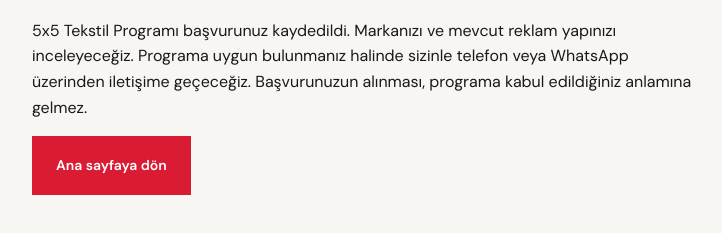
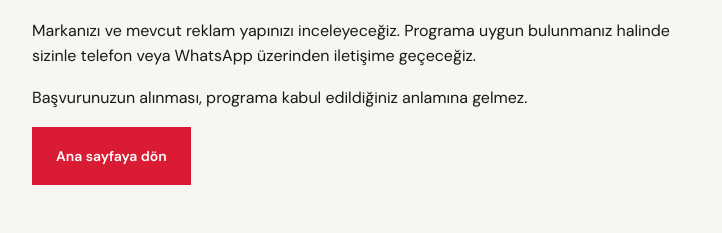
Before and after one commit to Armoni-Performance-Ads/5x5-tekstil-programi, a plain HTML site: page tesekkurler.html in a window 1280 px wide. Shown: the part 267-500 px from the top of the page, without its empty margins (276-998 px from the left). Drawn offline with Linux system fonts and the light colour scheme.

Commit message:
Update tesekkurler.html

```diff
--- a/tesekkurler.html
+++ b/tesekkurler.html
@@ -1,3 +1,3 @@
-<!doctype html><html lang="tr"><head><meta charset="utf-8"><meta name="viewport" content="width=device-width,initial-scale=1"><meta name="robots" content="noindex,follow"><title>Başvuru gönderimi | 5x5 Tekstil Programı</title><link rel="icon" href="assets/5x5-tekstil-programi-logo.png"><link rel="stylesheet" href="assets/fonts/fonts.css"><link rel="stylesheet" href="style.css"></head><body><main class="wrap" style="padding-block:64px;max-width:760px"><img src="assets/5x5-tekstil-programi-logo.png" alt="5x5 Tekstil Programı" width="284" height="125" style="max-width:100%;height:auto"><h1>Başvurunuz alındı.</h1><p>5x5 Tekstil Programı başvurunuz kaydedildi.
+<!doctype html><html lang="tr"><head><meta charset="utf-8"><meta name="viewport" content="width=device-width,initial-scale=1"><meta name="robots" content="noindex,follow"><title>Başvuru gönderimi | 5x5 Tekstil Programı</title><link rel="icon" href="assets/5x5-tekstil-programi-logo.png"><link rel="stylesheet" href="assets/fonts/fonts.css"><link rel="stylesheet" href="style.css"></head><body><main class="wrap" style="padding-block:64px;max-width:760px"><img src="assets/5x5-tekstil-programi-logo.png" alt="5x5 Tekstil Programı" width="284" height="125" style="max-width:100%;height:auto"><h1>Başvurunuz alındı.</h1><p>
 Markanızı ve mevcut reklam yapınızı inceleyeceğiz. Programa uygun bulunmanız halinde sizinle telefon veya WhatsApp üzerinden iletişime geçeceğiz.
-Başvurunuzun alınması, programa kabul edildiğiniz anlamına gelmez.</p><p></p><a class="button" href="./">Ana sayfaya dön</a></main></body></html>
+<p>Başvurunuzun alınması, programa kabul edildiğiniz anlamına gelmez.</p><p></p><a class="button" href="./">Ana sayfaya dön</a></main></body></html>
```
